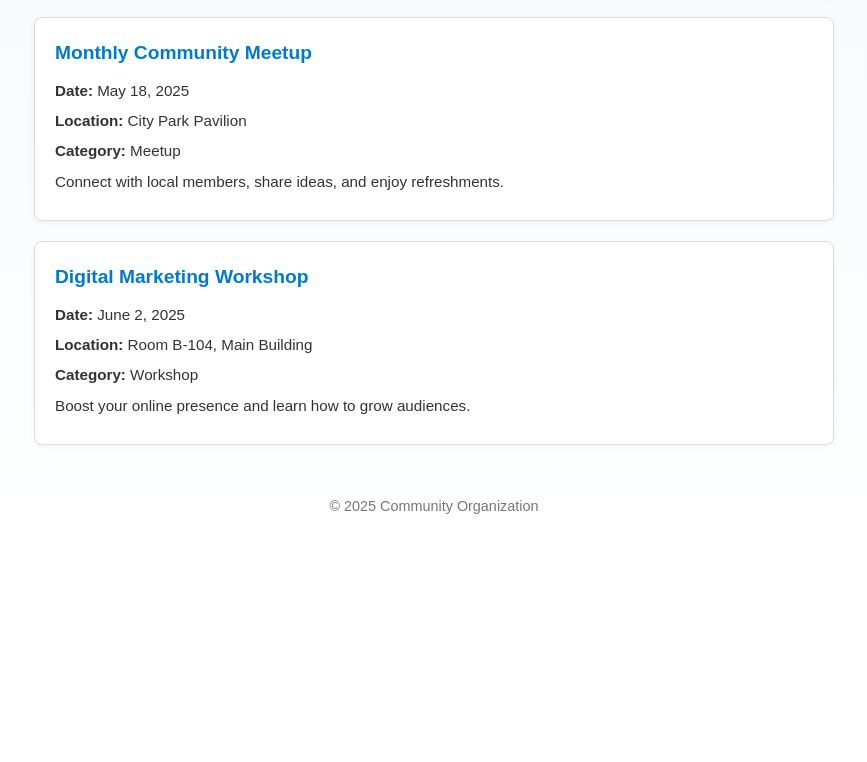
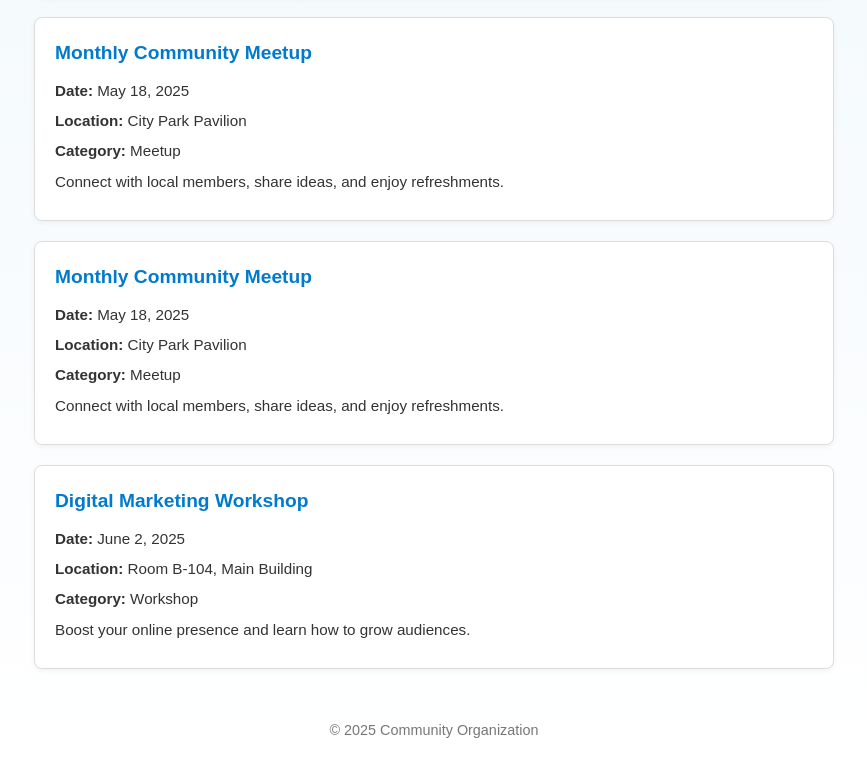
Before and after one commit to Umeralikhan403/Internet_Programming, a plain HTML site: page index.html in a window 1280 px wide. Shown: the part 827-1589 px from the top of the page, without its empty margins (206-1073 px from the left). Before the commit the page ends 1365 px from the top, so only its background shows below. Drawn offline with Linux system fonts and the light colour scheme.

```diff
--- a/index.html
+++ b/index.html
@@ -59,6 +59,14 @@
             </div>
 
             <div class="event-card">
+                <h2>Monthly Community Meetup</h2>
+                <p><strong>Date:</strong> May 18, 2025</p>
+                <p><strong>Location:</strong> City Park Pavilion</p>
+                <p><strong>Category:</strong> Meetup</p>
+                <p>Connect with local members, share ideas, and enjoy refreshments.</p>
+            </div>
+
+            <div class="event-card">
                 <h2>Digital Marketing Workshop</h2>
                 <p><strong>Date:</strong> June 2, 2025</p>
                 <p><strong>Location:</strong> Room B-104, Main Building</p>
--- a/script.js
+++ b/script.js
@@ -1,5 +1,5 @@
 document.addEventListener('DOMContentLoaded', function () {
-    console.log("Assignment project started.");
+    // console.log("Assignment project started.");
 
     // getting the input elements we have for search, category and event card
     const searchInput = document.getElementById('searchInput');
```
